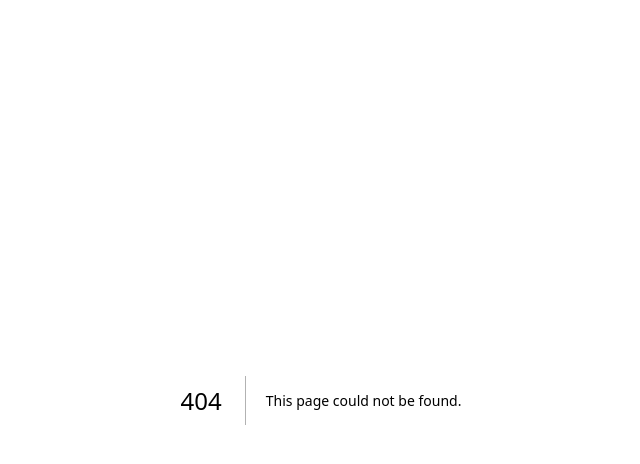
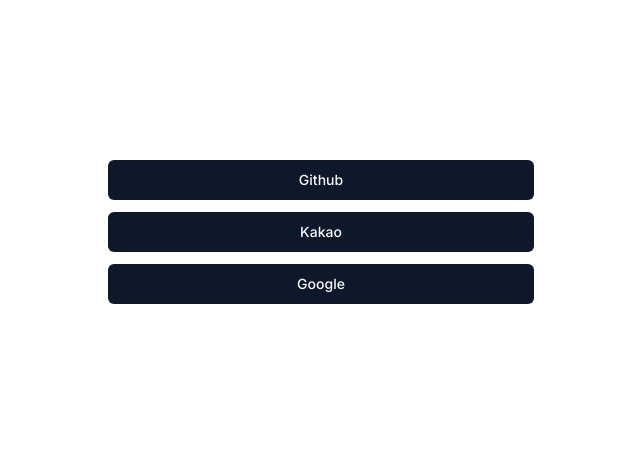
Before and after one commit to Gayun00/techorage-f, a Next.js app: page /login in a window 1280 px wide. Before the commit this address had no page. Shown: the top 464 px of the page, without its empty margins (319-959 px from the left). Built offline with nearby package versions, Linux system fonts and the light colour scheme.

Commit message:
Add: login page

```diff
--- /dev/null
+++ b/src/app/login/layout.tsx
@@ -0,0 +1,11 @@
+import React, { ReactNode } from "react";
+
+interface Props {
+  children: ReactNode;
+}
+
+function Layout({ children }: Props) {
+  return <div className="flex justify-center h-screen">{children}</div>;
+}
+
+export default Layout;
--- /dev/null
+++ b/src/app/login/page.tsx
@@ -0,0 +1,14 @@
+import { Button } from "@/components/ui/button";
+import React from "react";
+
+function index() {
+  return (
+    <div className="mt-40 flex flex-col gap-y-3 w-1/3">
+      <Button>Github</Button>
+      <Button>Kakao</Button>
+      <Button>Google</Button>
+    </div>
+  );
+}
+
+export default index;
```
